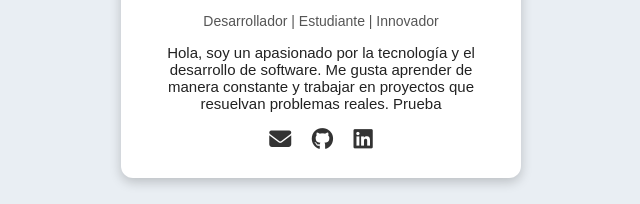
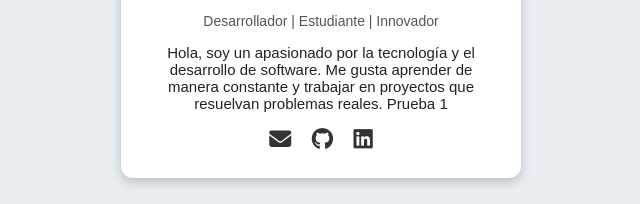
Before and after one commit to OrtegaGhost007/despliegue, a plain HTML site: page index.html in a window 1280 px wide. Shown: the part 424-628 px from the top of the page, 319-959 px from the left. Drawn offline with Linux system fonts and the light colour scheme.

Commit message:
actualizacion mas nueva

```diff
--- a/index.html
+++ b/index.html
@@ -22,7 +22,7 @@
             Me gusta aprender de manera constante y trabajar en proyectos que
             resuelvan problemas reales.
 
-            Prueba
+            Prueba 1
         </p>
 
         <div class="icons">
```
